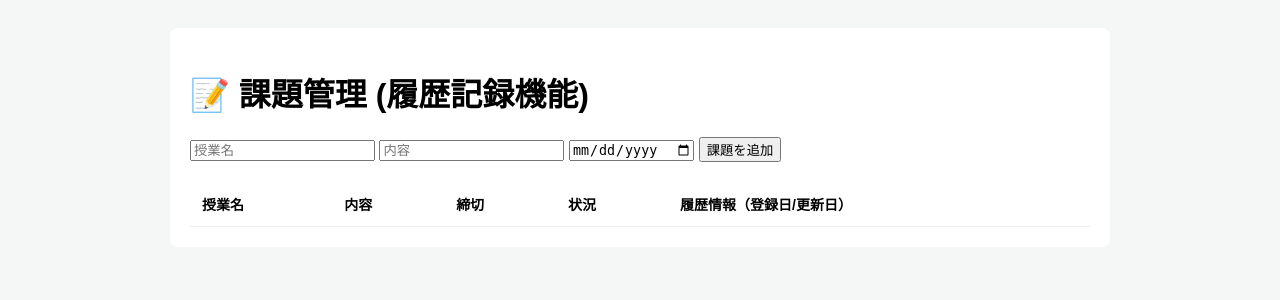
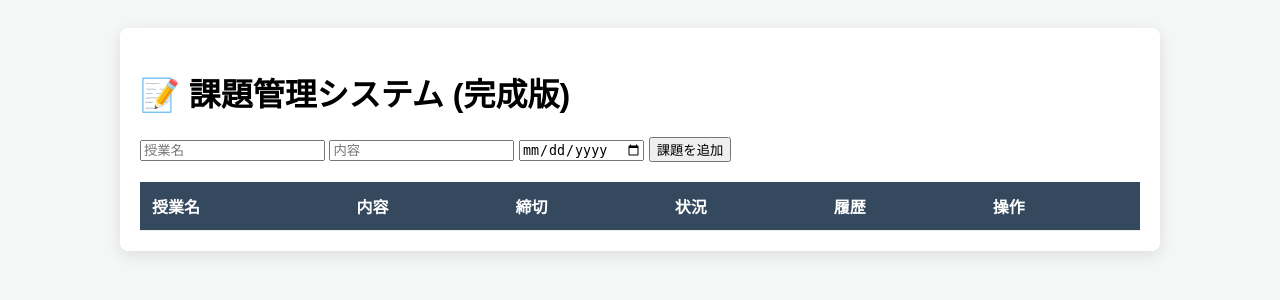
Before and after one commit to ckg24057-creator/hayato24057, a FastAPI app: page / in a window 1280 px wide. Shown: the top 300 px of the page. Run offline with FastAPI, Linux system fonts and the light colour scheme; lists and menus that the app fills with data are empty.

Commit message:
実装作業21: 最終調整（論理削除の実装とUIブラッシュアップ）

```diff
--- a/app/templates/index.html
+++ b/app/templates/index.html
@@ -2,27 +2,30 @@
 <html lang="ja">
 <head>
     <meta charset="UTF-8">
-    <title>課題管理アプリ - ステップ3</title>
+    <title>大学生の課題管理アプリ - 最終版</title>
     <style>
-        /* 【ステップ2】で整えた基本デザイン */
+        /* 【ステップ2】基本デザイン：読みやすく整理 */
         body { font-family: sans-serif; padding: 20px; background-color: #f4f7f6; }
-        .container { max-width: 900px; margin: auto; background: white; padding: 20px; border-radius: 8px; }
+        .container { max-width: 1000px; margin: auto; background: white; padding: 20px; border-radius: 8px; box-shadow: 0 4px 15px rgba(0,0,0,0.1); }
 
-        /* 【ステップ1】から続くテーブルの基本 */
+        /* 【ステップ1】テーブル基本構造 */
         table { width: 100%; border-collapse: collapse; margin-top: 20px; }
-        th, td { border-bottom: 1px solid #eee; padding: 12px; text-align: left; font-size: 14px; }
+        th, td { border-bottom: 1px solid #eee; padding: 12px; text-align: left; }
+        th { background: #34495e; color: white; }
 
-        /* 【ステップ3】履歴情報を見やすくするためのスタイル */
+        /* 【ステップ3】バッジと履歴表示（先生の指示を反映） */
         .time-info { font-size: 11px; color: #888; display: block; }
         .badge { padding: 4px 8px; border-radius: 12px; font-size: 11px; border: none; cursor: pointer; color: white; }
-        .not-submitted { background: #e74c3c; } /* 未提出用（赤） */
-        .completed { background: #2ecc71; }    /* 完了用（緑） */
+        .not-submitted { background: #e74c3c; }
+        .completed { background: #2ecc71; }
+
+        /* 【ステップ4】削除ボタンのスタイルを追加 */
+        .del-btn { background: #95a5a6; color: white; border: none; padding: 5px 10px; border-radius: 4px; cursor: pointer; }
     </style>
 </head>
 <body>
     <div class="container">
-        <h1>📝 課題管理 (履歴記録機能)</h1>
-
+        <h1>📝 課題管理システム (完成版)</h1>
         <div>
             <input type="text" id="subject" placeholder="授業名">
             <input type="text" id="content" placeholder="内容">
@@ -33,11 +36,8 @@
         <table>
             <thead>
                 <tr>
-                    <th>授業名</th>
-                    <th>内容</th>
-                    <th>締切</th>
-                    <th>状況</th>
-                    <th>履歴情報（登録日/更新日）</th>
+                    <th>授業名</th><th>内容</th><th>締切</th><th>状況</th><th>履歴</th>
+                    <th>操作</th>
                 </tr>
             </thead>
             <tbody id="task-list"></tbody>
@@ -45,72 +45,64 @@
     </div>
 
     <script>
-        // 【ステップ2】LocalStorageからの読み込み
+        // 【ステップ2】LocalStorageの読み込み
         let tasks = JSON.parse(localStorage.getItem('myTasks')) || [];
 
-        // 【ステップ1】課題追加の基本機能
+        // 【ステップ1】課題追加の基本
         function addTask() {
             const subject = document.getElementById('subject').value;
             const content = document.getElementById('content').value;
             const deadline = document.getElementById('deadline').value;
-
             if (!subject || !content || !deadline) return alert("入力してください");
 
-            // 【ステップ3】先生の指示：「いつ追加したか」がわかるように日時を取得
+            // 【ステップ3】日時の取得
             const now = new Date().toLocaleString('ja-JP');
 
             const newTask = {
-                id: Date.now(), // 個別識別のためのID
-                subject,
-                content,
-                deadline,
-                status: "未提出",  // 【ステップ3】初期状態を設定
-                created_at: now,   // 【ステップ3】登録日時
-                updated_at: now    // 【ステップ3】更新日時（初期は登録と同じ）
+                id: Date.now(),
+                subject, content, deadline,
+                status: "未提出",
+                created_at: now,
+                updated_at: now,
+                // 【ステップ4】論理削除フラグを追加（0:表示, 1:非表示）
+                is_deleted: 0
             };
-
             tasks.push(newTask);
             saveAndRender();
         }
 
-        // 【ステップ3】状況（未提出/完了）を切り替える関数
-        // 状況を変えるたびに「更新日時」を上書きするのがポイント
+        // 【ステップ3】更新日時を伴うステータス変更
         function toggleStatus(id) {
             const now = new Date().toLocaleString('ja-JP');
-            tasks = tasks.map(t => {
-                if (t.id === id) {
-                    const nextStatus = t.status === "未提出" ? "完了" : "未提出";
-                    return { ...t, status: nextStatus, updated_at: now }; // 更新日時を最新に
-                }
-                return t;
-            });
+            tasks = tasks.map(t => t.id === id ? { ...t, status: t.status === "未提出" ? "完了" : "未提出", updated_at: now } : t);
             saveAndRender();
         }
 
-        // 【ステップ2】データの保存と表示
+        // 【ステップ4】論理削除の実行関数
+        // データを配列から消さず、フラグを立てて「更新日」を記録する
+        function deleteTask(id) {
+            const now = new Date().toLocaleString('ja-JP');
+            tasks = tasks.map(t => t.id === id ? { ...t, is_deleted: 1, updated_at: now } : t);
+            saveAndRender();
+        }
+
+        // 【ステップ1・2】保存と表示
         function saveAndRender() {
             localStorage.setItem('myTasks', JSON.stringify(tasks));
             const list = document.getElementById('task-list');
 
-            // 【ステップ3】表示内容に「状況ボタン」と「登録/更新日時」を追加
-            list.innerHTML = tasks.map(t => `
+            // 【ステップ4】削除フラグが0（未削除）のものだけを表示に反映
+            list.innerHTML = tasks.filter(t => t.is_deleted === 0).map(t => `
                 <tr>
                     <td>${t.subject}</td>
                     <td>${t.content}</td>
                     <td>${t.deadline}</td>
-                    <td>
-                        <button class="badge ${t.status === '完了' ? 'completed' : 'not-submitted'}" onclick="toggleStatus(${t.id})">
-                            ${t.status}
-                        </button>
-                    </td>
-                    <td>
-                        <span class="time-info">登録: ${t.created_at}</span>
-                        <span class="time-info">更新: ${t.updated_at}</span>
-                    </td>
+                    <td><button class="badge ${t.status === '完了' ? 'completed' : 'not-submitted'}" onclick="toggleStatus(${t.id})">${t.status}</button></td>
+                    <td><span class="time-info">登録: ${t.created_at}</span><span class="time-info">更新: ${t.updated_at}</span></td>
+                    <td><button class="del-btn" onclick="deleteTask(${t.id})">削除</button></td>
                 </tr>
             `).join('');
         }
-
         saveAndRender();
     </script>
 </body>
```
